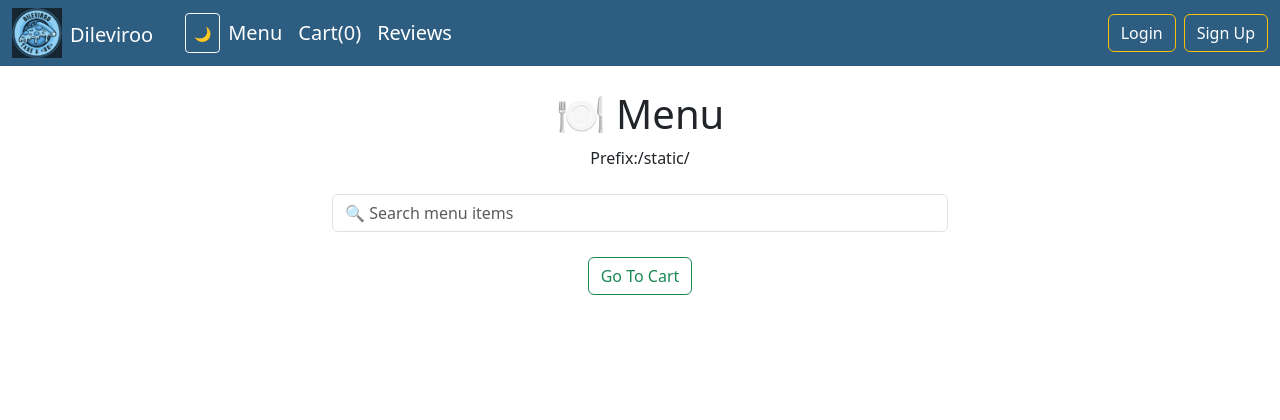
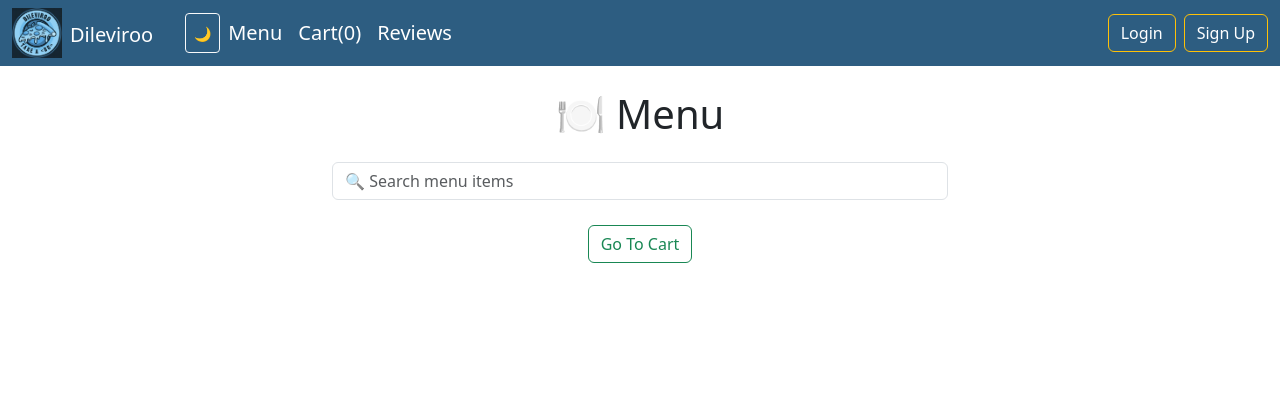
Before and after one commit to Ozzymara/dileviroo, a Django app: page / in a window 1280 px wide. Shown: the top 420 px of the page. Run offline with Django 4.2, Linux system fonts and the light colour scheme; data that the repository does not hold is empty; parts of the project's set-up code (start-up, migrations or seed data) failed here and were passed over; some libraries are stand-ins or nearby versions.

Commit message:
removed test text from menu template

```diff
--- a/cafe/templates/menu.html
+++ b/cafe/templates/menu.html
@@ -17,7 +17,6 @@
 <!-- Add the h1 header here -->
 <div class="container text-center my-4">
     <h1>🍽️ Menu</h1>
-    <p>Prefix:{{ static_prefix }}</p>
 </div>
 
 <!-- 🔍 Search Bar for Menu -->
--- a/dileviroo/settings.py
+++ b/dileviroo/settings.py
@@ -14,7 +14,7 @@ from pathlib import Path
 import dj_database_url
 
 if os.path.isfile('env2.py'):
-    import env
+    import env2
 
 # Build paths inside the project like this: BASE_DIR / 'subdir'.
 BASE_DIR = Path(__file__).resolve().parent.parent
```
